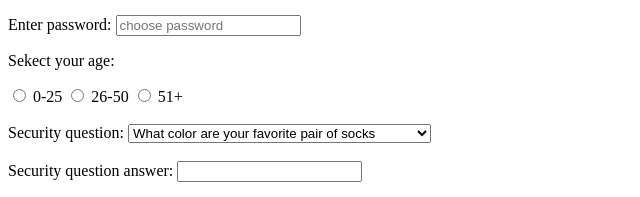
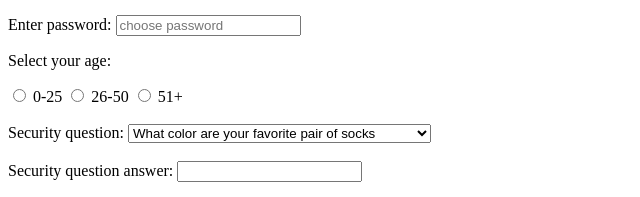
Before and after one commit to Maisu09/HTML-CSS-invatare, a plain HTML site: page index.html in a window 1280 px wide. Shown: the part 143-340 px from the top of the page, 0-640 px from the left. Drawn offline with Linux system fonts and the light colour scheme.

Commit message:
Update index.html

```diff
--- a/index.html
+++ b/index.html
@@ -15,7 +15,7 @@
             <label for="password">Enter password:</label>
             <input type="password" id="password" name="password" placeholder="choose password" required>
 
-            <p>Sekect your age:</p>
+            <p>Select your age:</p>
 
             <input type="radio" name="age" value="0-25" id="option-1">
             <label for="option-1">0-25</label>
```
